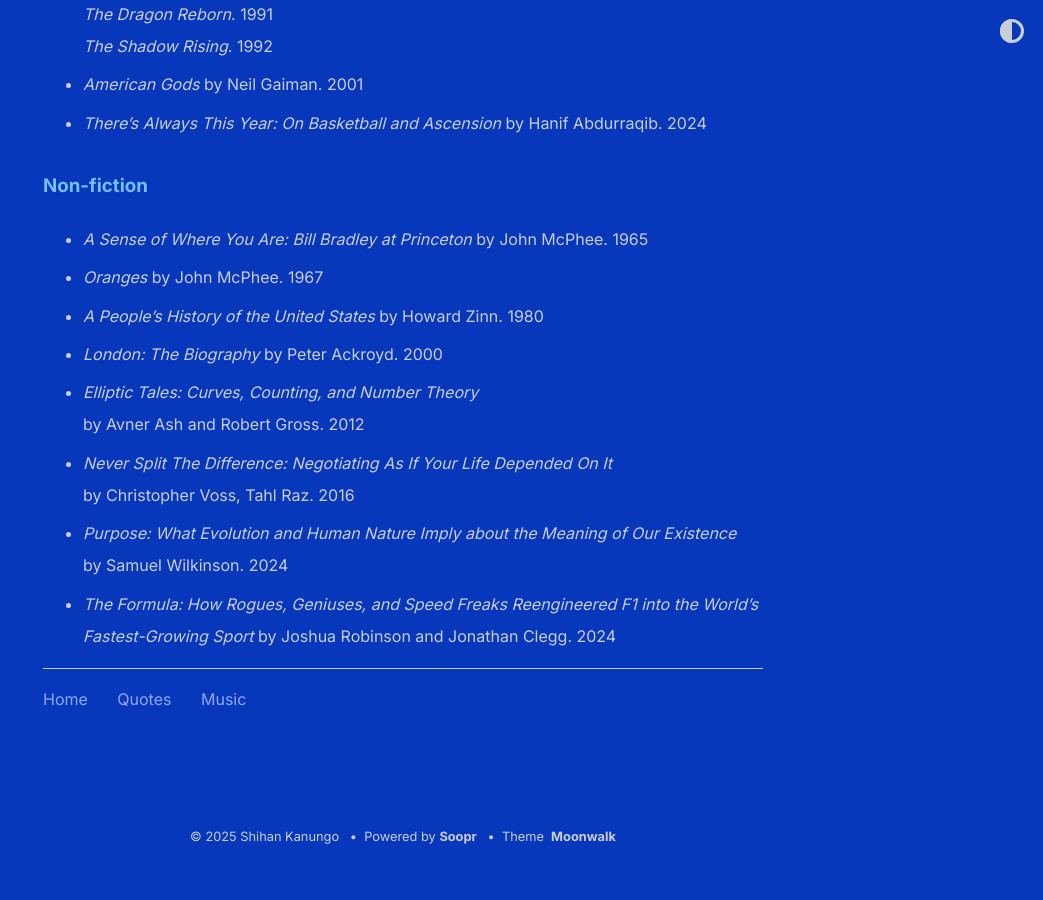
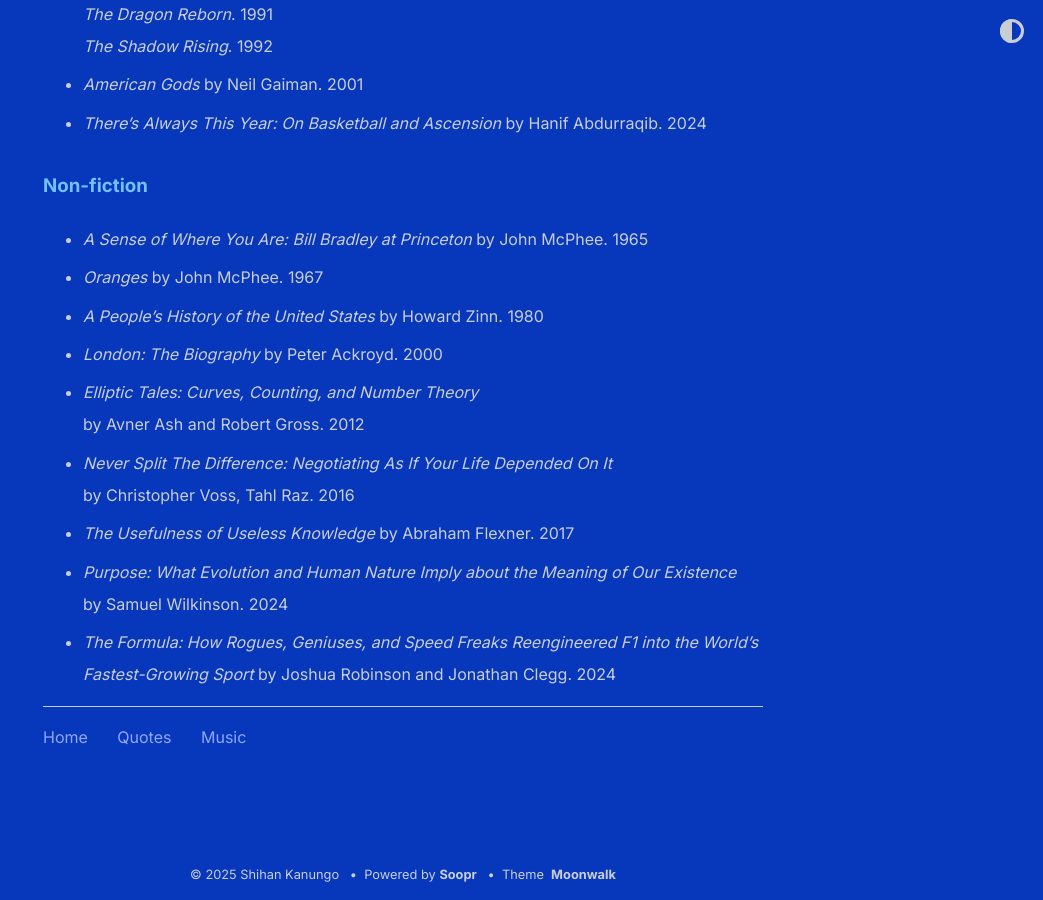
Before and after one commit to shihankanungo/shihankanungo.github.io, a Jekyll site: the page built from books.md, in a window 1280 px wide and 900 px high, scrolled down 1780 px. Shown: the whole window, without its empty margins (237-1280 px from the left). Built offline with Jekyll 4.4.1, drawn with Linux system fonts in a browser that asks for light colours; before the commit the page ends 2642 px from its top, so only the background shows below that.

Commit message:
Update books.md

```diff
--- a/books.md
+++ b/books.md
@@ -48,5 +48,6 @@ These are the books I have read in 2025 (so far!) <br>
 - *London: The Biography* by Peter Ackroyd. 2000
 - *Elliptic Tales: Curves, Counting, and Number Theory* <br> by Avner Ash and Robert Gross. 2012
 - *Never Split The Difference: Negotiating As If Your Life Depended On It* <br> by Christopher Voss, Tahl Raz. 2016
+- *The Usefulness of Useless Knowledge* by Abraham Flexner. 2017
 - *Purpose: What Evolution and Human Nature Imply about the Meaning of Our Existence* <br> by Samuel Wilkinson. 2024
 - *The Formula: How Rogues, Geniuses, and Speed Freaks Reengineered F1 into the World's Fastest-Growing Sport* by Joshua Robinson and Jonathan Clegg. 2024
```
